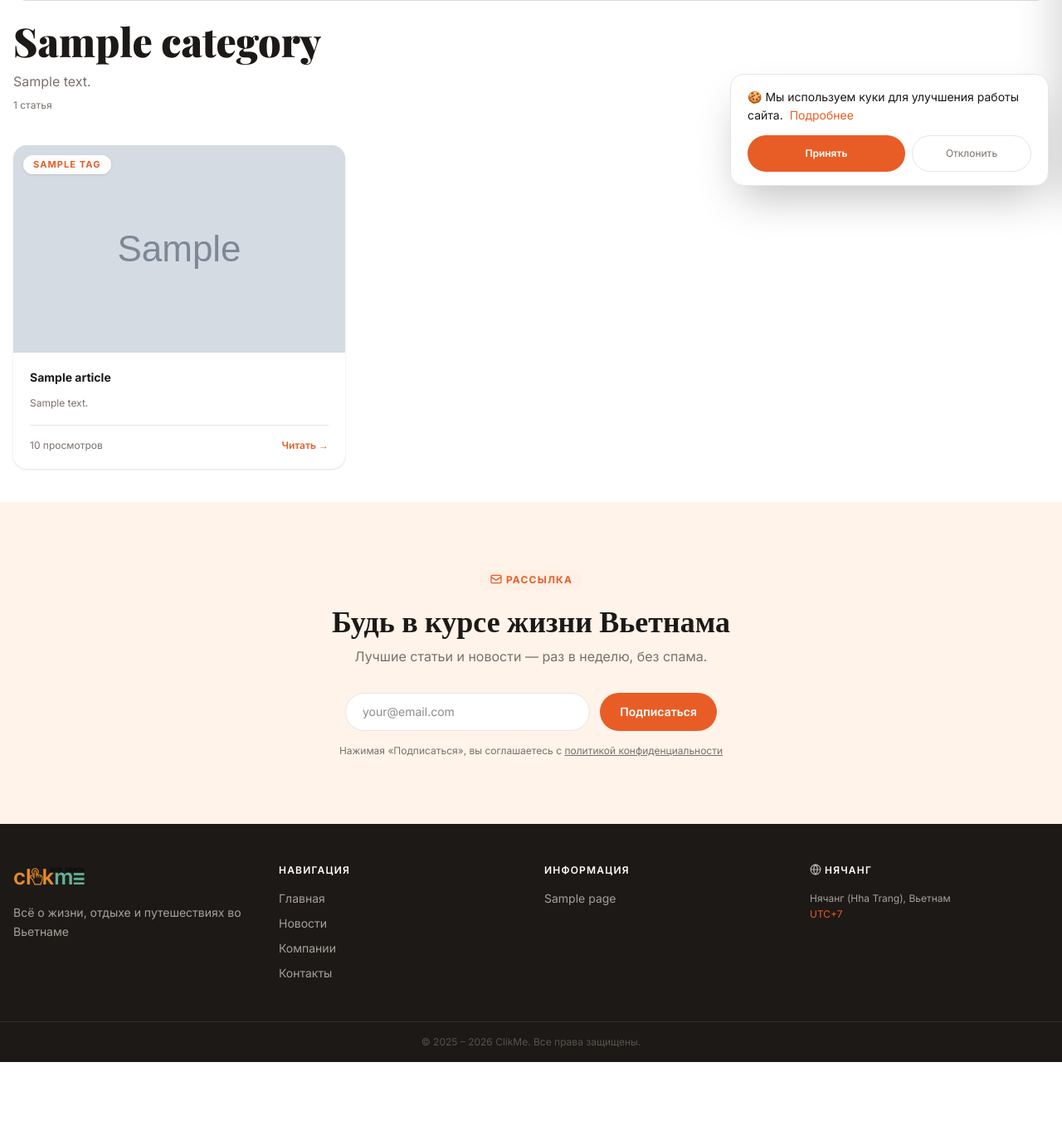
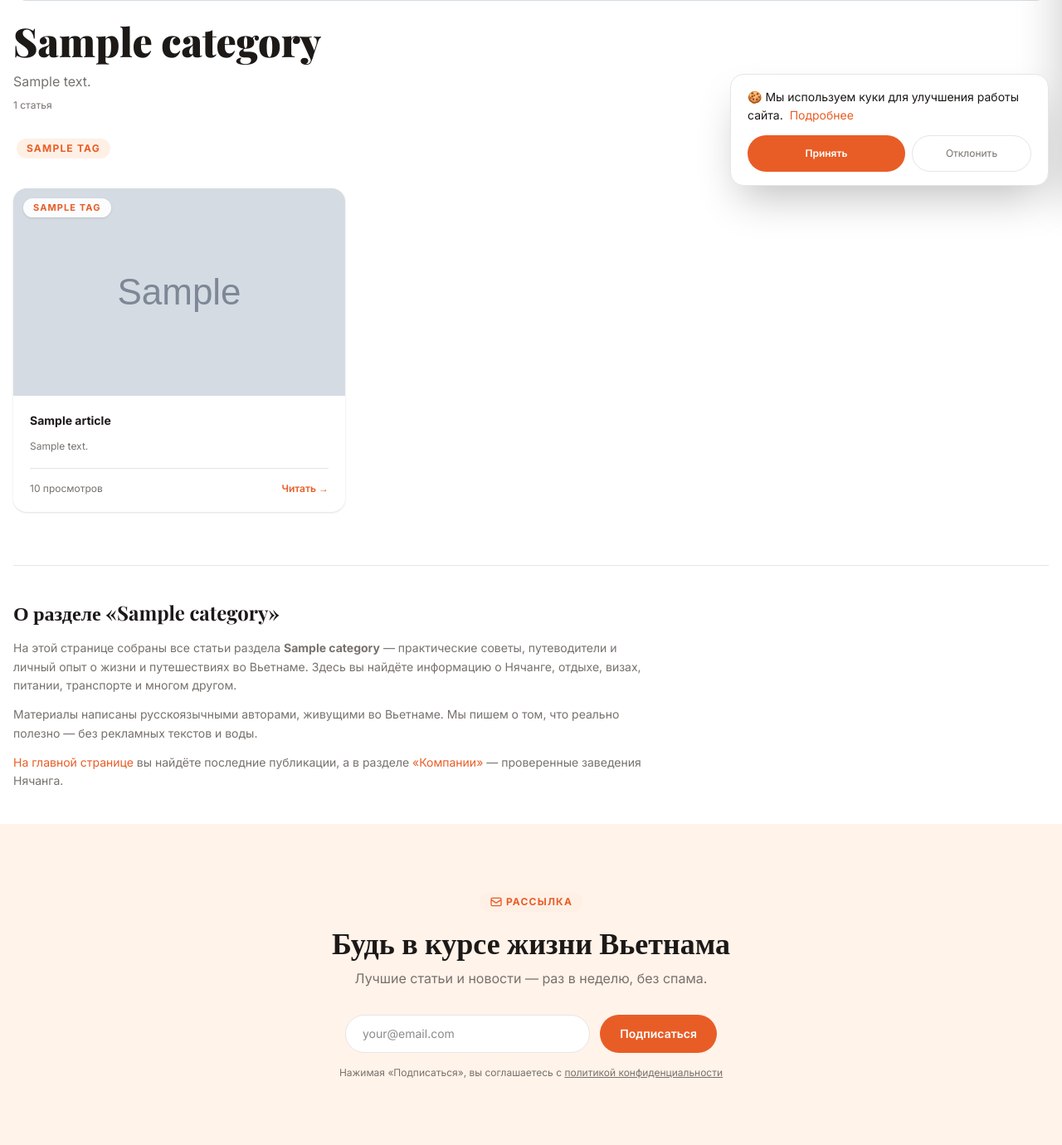
Before and after one commit to colizej/clikme, a Django app: a page that uses templates/blog/category_detail.html in a window 1280 px wide. Shown: the part 560-1940 px from the top of the page at 83% size. Before the commit the page ends 1840 px from the top, so only its background shows below. Run offline with Django 5.2, Linux system fonts and the light colour scheme; tables that the repository leaves empty hold one stand-in row (values such as "Sample post"); grey boxes marked "Sample" are stand-in pictures; style sheets or scripts are compiled from the project's sources.

Commit message:
Blog: homepage shows 6 articles + link to /blog-soveti-history/, category page gets tags swipe + SEO text
Co-Authored-By: Claude Sonnet 4.6 <noreply@anthropic.com>

```diff
--- a/apps/blog/views.py
+++ b/apps/blog/views.py
@@ -219,6 +219,12 @@ class CategoryDetailView(ListView):
     def get_context_data(self, **kwargs):
         ctx = super().get_context_data(**kwargs)
         ctx['category'] = self.category
+        ctx['all_tags'] = (
+            Tag.objects
+            .annotate(cnt=Count('article'))
+            .filter(cnt__gt=0)
+            .order_by('-cnt')
+        )
         return ctx
 
 
--- a/templates/blog/category_detail.html
+++ b/templates/blog/category_detail.html
@@ -47,8 +47,8 @@
     <span class="text-(--color-text)">{{ category.name }}</span>
   </nav>
 
-  {# Header #}
-  <div class="mb-10">
+  {# Header + SEO текст сверху #}
+  <div class="mb-8">
     {% if category.image %}
     <div class="aspect-[3/1] rounded-2xl overflow-hidden mb-6">
       <img src="{{ category.image.url }}" alt="{{ category.name }}" class="w-full h-full object-cover">
@@ -62,6 +62,21 @@
       {% blocktrans count count=page_obj.paginator.count %}{{ count }} статья{% plural %}{{ count }} статей{% endblocktrans %}
     </p>
   </div>
+
+  {# ── Теги (свайп) ── #}
+  {% if all_tags %}
+  <div class="overflow-x-auto mb-8" style="scrollbar-width:none;-ms-overflow-style:none;">
+    <style>.tag-bar-cat::-webkit-scrollbar{display:none}</style>
+    <div class="tag-bar-cat flex gap-2 min-w-max px-1 pb-1">
+      {% for tag in all_tags %}
+      <a href="/?tag={{ tag.slug }}"
+         class="ck-pill transition-colors whitespace-nowrap hover:bg-(--color-accent-medium)">
+        {{ tag.name }}
+      </a>
+      {% endfor %}
+    </div>
+  </div>
+  {% endif %}
 
   {# Article grid #}
   {% if object_list %}
@@ -124,6 +139,18 @@
   </nav>
   {% endif %}
 
+  {# SEO текст снизу #}
+  <div class="mt-16 pt-10 border-t border-(--color-border)">
+    <div class="max-w-3xl">
+      <h2 class="font-serif text-2xl font-bold mb-4 text-(--color-text)">О разделе «{{ category.name }}»</h2>
+      <div class="text-(--color-text-muted) text-sm leading-relaxed space-y-3">
+        <p>На этой странице собраны все статьи раздела <strong>{{ category.name }}</strong> — практические советы, путеводители и личный опыт о жизни и путешествиях во Вьетнаме. Здесь вы найдёте информацию о Нячанге, отдыхе, визах, питании, транспорте и многом другом.</p>
+        <p>Материалы написаны русскоязычными авторами, живущими во Вьетнаме. Мы пишем о том, что реально полезно — без рекламных текстов и воды.</p>
+        <p><a href="/" class="text-(--color-accent) hover:underline">На главной странице</a> вы найдёте последние публикации, а в разделе <a href="/vendors/" class="text-(--color-accent) hover:underline">«Компании»</a> — проверенные заведения Нячанга.</p>
+      </div>
+    </div>
+  </div>
+
   {% else %}
   <div class="text-center py-24 text-(--color-text-muted)">
     <p class="text-xl font-semibold mb-2">{% trans "В этой категории пока нет статей" %}</p>
```
Also changed, not shown: templates/blog/home.html (+11 -2 lines).
